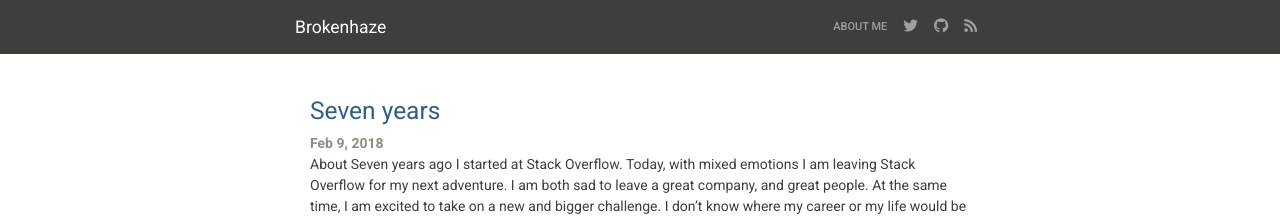
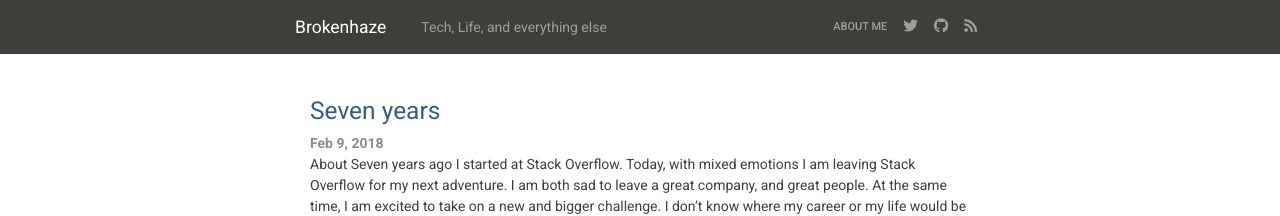
Before and after one commit to GABeech/gabeech.github.io, a Jekyll site: the page built from index.md, in a window 1280 px wide. Shown: the top 216 px of the page. Built offline with Jekyll 4.4.1, drawn with Linux system fonts in a browser that asks for light colours.

Commit message:
update description, and show in navbar

```diff
--- a/_config.yml
+++ b/_config.yml
@@ -16,8 +16,8 @@
 title: Brokenhaze
 email: "george@brokenhaze.com"
 author: George Beech
-description: >- # this means to ignore newlines until "baseurl:"
-  A personal Site, about tech and such
+description: "Tech, Life, and everything else"
+
 #baseurl: "" # the subpath of your site, e.g. /blog
 #url: "" # the base hostname & protocol for your site, e.g. http://example.com
 twitter_username: GABeech
--- a/_includes/header.html
+++ b/_includes/header.html
@@ -7,6 +7,11 @@
       aria-controls="navbarSupportedContent" aria-expanded="false" aria-label="Toggle navigation">
       <span class="navbar-toggler-icon"></span>
     </button>
+    {%- if site.description -%}
+      <li class="nav-item">
+        <span class="navbar-text">{{ site.description }}</span>
+      </li>
+    {%- endif -%}
     <div class="collapse navbar-collapse" id="navbarSupportedContent">
       <ul class="navbar-nav ml-auto">
         {%- for path in page_paths -%}
@@ -17,6 +22,7 @@
           </li>
           {%- endif -%}
         {% endfor -%}
+
         <li class="nav-item">
           <a class="nav-link" href="https://twitter.com/{{ site.twitter_username }}"><span class="fa-lg twitter"></span></a>
         </li>
```
